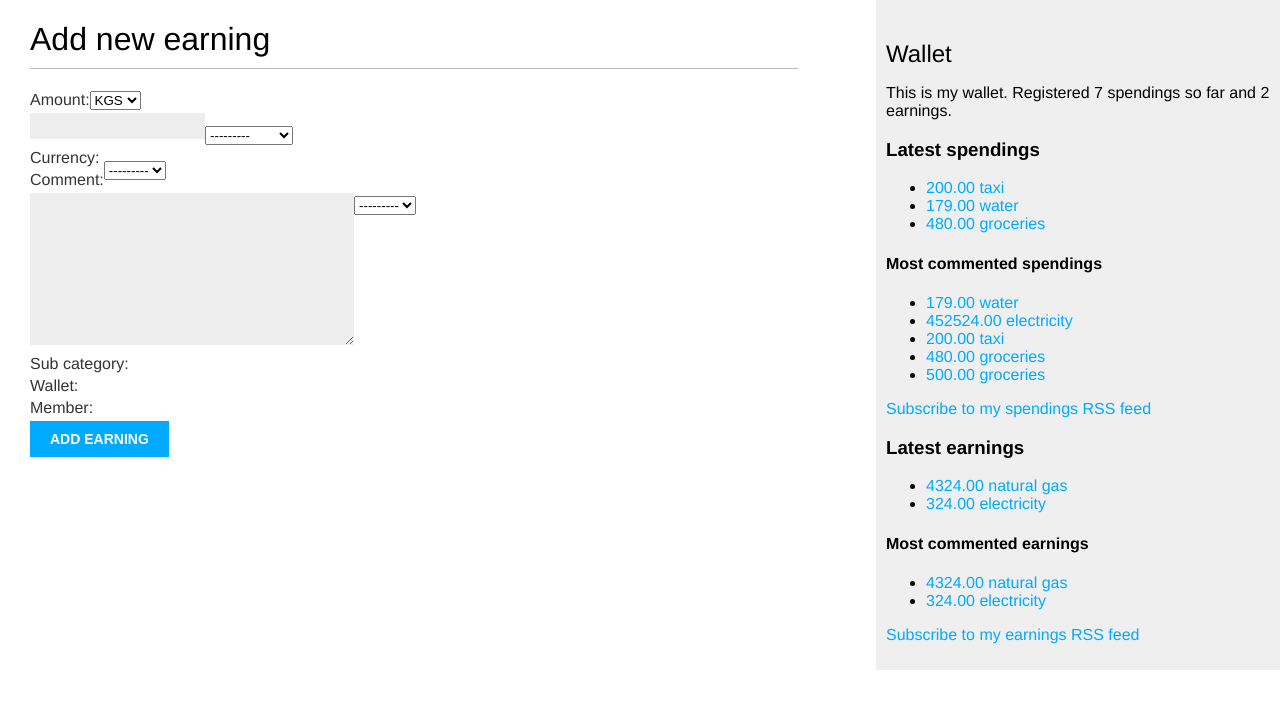
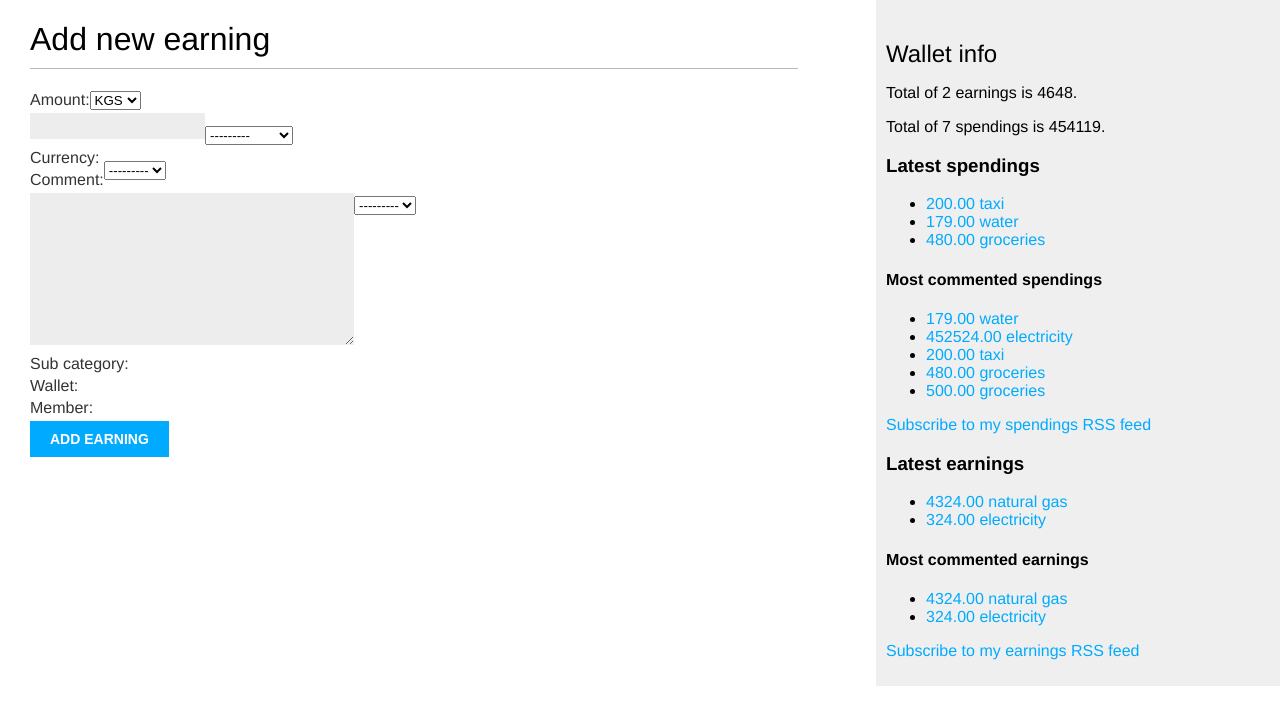
Before and after one commit to eddy-di/budget_tracking, a Django app: page /wallet/earning/add/ in a window 1280 px wide. Shown: the top 725 px of the page. Run offline with Django 4.2, Linux system fonts and the light colour scheme; data comes from the database, SQL or seed files in the repository; parts of the project's set-up code (start-up, migrations or seed data) failed here and were passed over.

Commit message:
Add total amounts to sidebar and make custom wallet page

```diff
--- a/wallet/templates/wallet/base.html
+++ b/wallet/templates/wallet/base.html
@@ -15,9 +15,12 @@
         {% endblock %}
     </div>
     <div id="sidebar">
-        <h2>Wallet</h2>
-            <p>This is my wallet.
-                Registered {% total_spendings %} spendings so far and {% total_earnings %} earnings.
+        <h2>Wallet info</h2>
+            <p>
+                Total of {% total_earnings %} earnings is {% earning_sum %}.
+            </p>
+            <p>
+                Total of {% total_spendings %} spendings is {% spending_sum %}.
             </p>
         <h3>Latest spendings</h3>
             {% show_latest_spendings 3 %}
--- a/wallet/templatetags/earnings_tags.py
+++ b/wallet/templatetags/earnings_tags.py
@@ -1,6 +1,6 @@
 from django import template
 from ..models.income import Income
-from django.db.models import Count
+from django.db.models import Count, Sum
 from django.utils.safestring import mark_safe
 import markdown
 
@@ -29,3 +29,8 @@ def get_most_commented_earnings(count=5):
 @register.filter(name='markdown')
 def markdown_format(text):
     return mark_safe(markdown.markdown(text))
+
+
+@ register.simple_tag
+def earning_sum():
+    return Income.objects.aggregate(Sum('amount'))['amount__sum']
--- a/wallet/templatetags/spending_tags.py
+++ b/wallet/templatetags/spending_tags.py
@@ -1,6 +1,6 @@
 from django import template
 from ..models.spending import Spending
-from django.db.models import Count
+from django.db.models import Count, Sum
 from django.utils.safestring import mark_safe
 import markdown
 
@@ -29,3 +29,8 @@ def get_most_commented_spendings(count=5):
 @register.filter(name='markdown')
 def markdown_format(text):
     return mark_safe(markdown.markdown(text))
+
+
+@register.simple_tag
+def spending_sum():
+    return Spending.objects.aggregate(Sum('amount'))['amount__sum']
--- a/wallet/urls.py
+++ b/wallet/urls.py
@@ -7,6 +7,7 @@ app_name = 'wallet'
 
 
 urlpatterns = [
+    path('', views.wallet_info, name='wallet_info'),
     # representation of wallet spending
     # path('spending', views.SpendingListView.as_view(), name='spending_list'),
     path('spending', views.spending_list, name='spending_list'),
--- a/wallet/views.py
+++ b/wallet/views.py
@@ -7,6 +7,7 @@ from django.core.mail import send_mail
 from django.db.models import Count
 from django.contrib.postgres.search import SearchVector, \
                                            SearchQuery, SearchRank
+from django.db.models import Sum
 
 from .models.income import Income
 from .models.spending import Spending
@@ -295,3 +296,13 @@ class AddEarningView(CreateView):
     model = Income
     template_name = 'income/add_earning.html'
     fields = ['amount', 'currency', 'comment', 'sub_category', 'wallet', 'member', 'tags']
+
+
+def wallet_info(request):
+    spending_sum = Spending.objects.aggregate(Sum('amount'))['amount__sum']
+    earning_sum = Income.objects.aggregate(Sum('amount'))['amount__sum']
+
+    return render(request,
+                  'wallet/wallet.html',
+                  {'spending_sum': spending_sum,
+                   'earning_sum': earning_sum})
```
Also changed, not shown: wallet/templates/wallet/wallet.html (added, +21 -0 lines).
